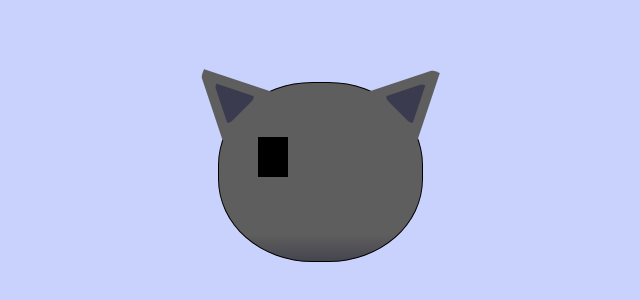
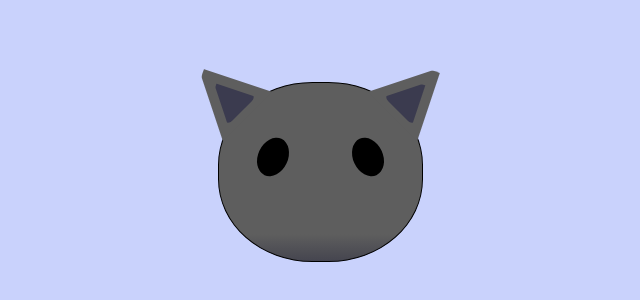
Before and after one commit to Cristh72/theCatCss, a plain HTML site: page catCSS/index.html in a window 1280 px wide. Shown: the part 228-528 px from the top of the page, without its empty margins (320-960 px from the left). Drawn offline with Linux system fonts and the light colour scheme.

Commit message:
Eccogli qua

```diff
--- a/catCSS/styles.css
+++ b/catCSS/styles.css
@@ -79,4 +79,17 @@ body{
     position: absolute;
     top: 54px;
     left: 39px;
+    border-radius:60%;
+    transform: rotate(25deg);
 }
+
+.cat-right-eye{
+    background-color: #000;
+    width: 30px;
+    height: 40px;
+    position: absolute;
+    top: 54px;
+    left: 134px;
+    border-radius:60%;
+    transform: rotate(-25deg);
+}
```
